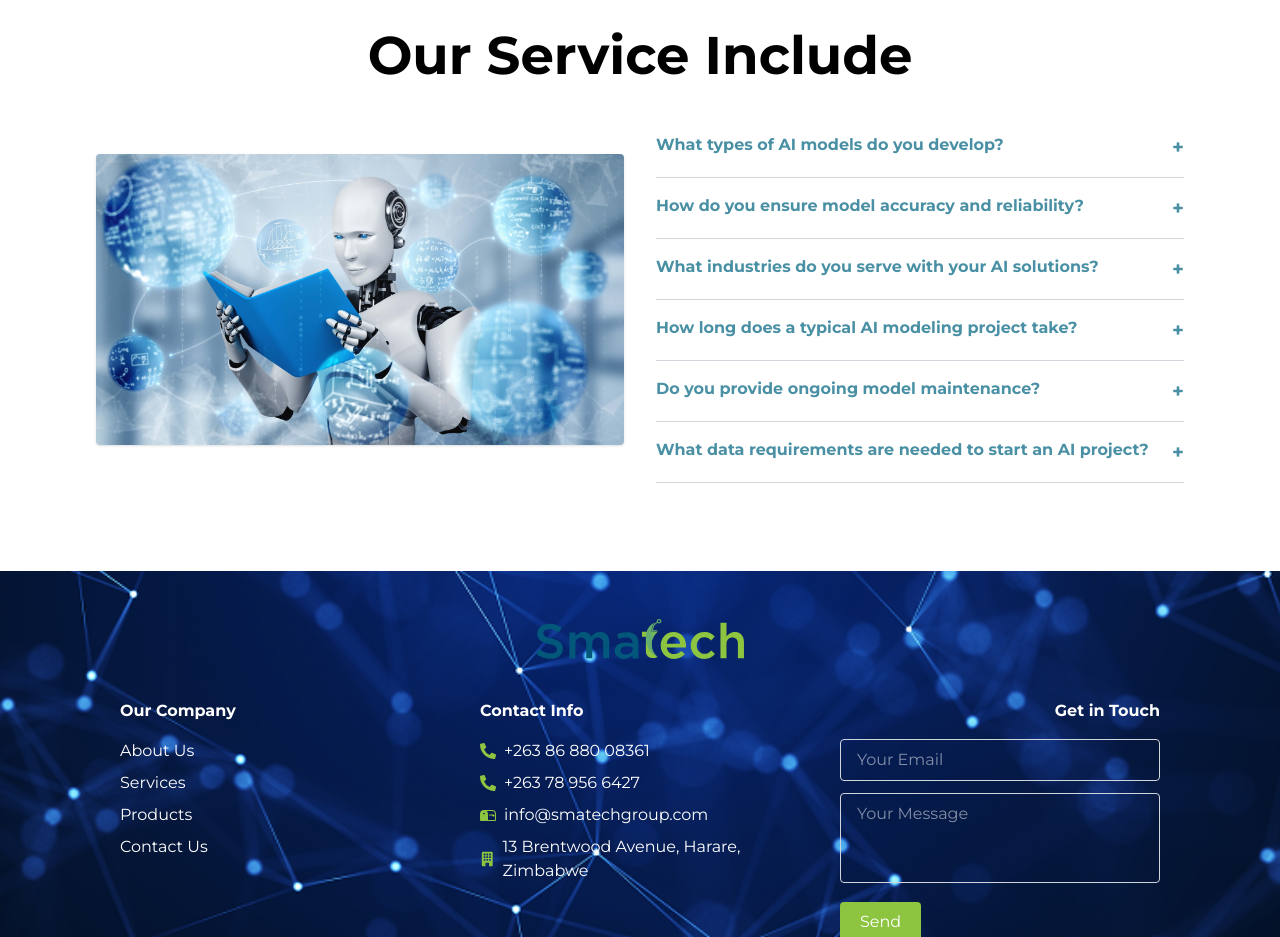
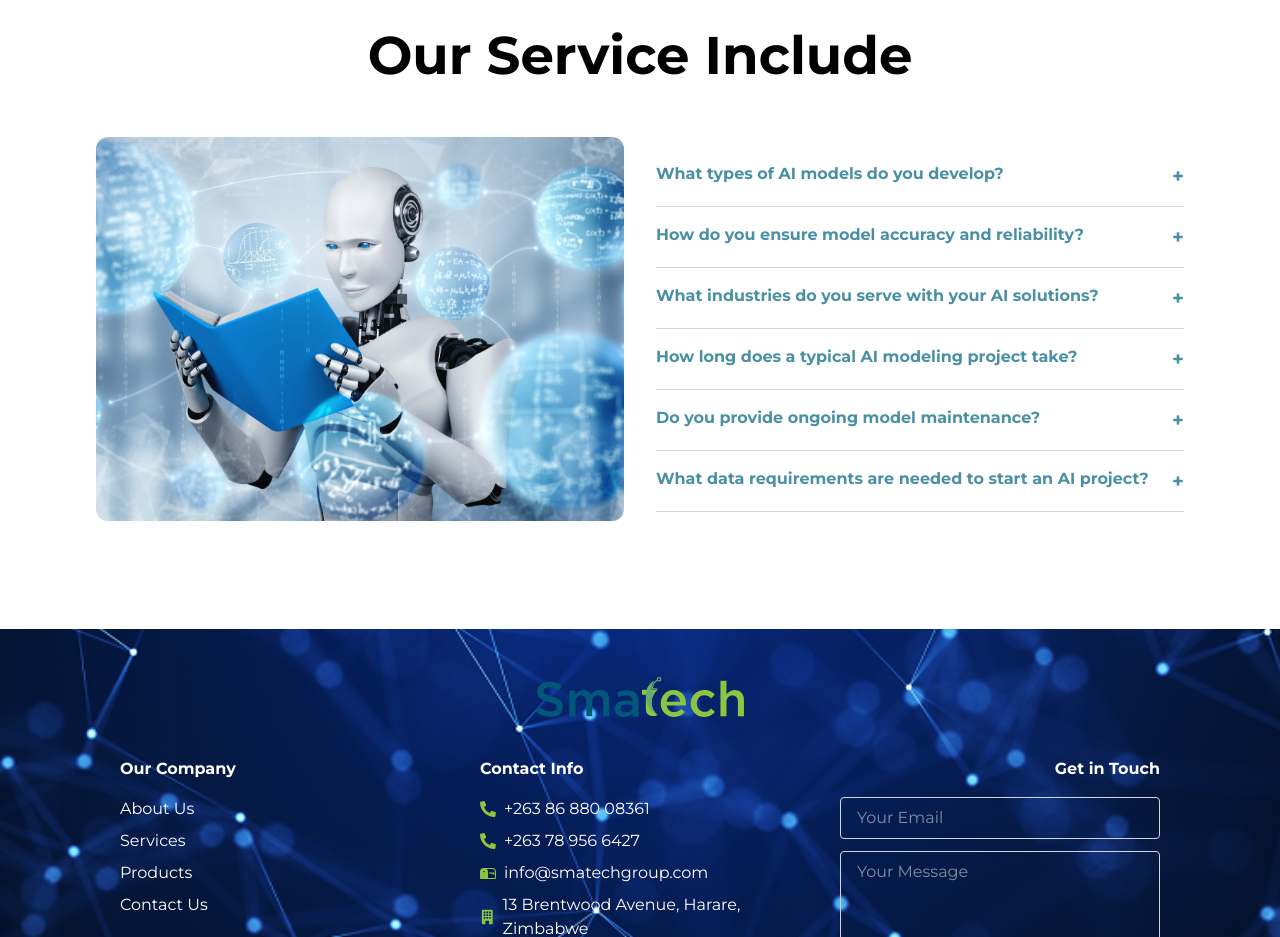
Before and after one commit to billychosee/Website, a Next.js app: page /services/aI-and-machine-learning in a window 1280 px wide. Shown: the part 1400-2337 px from the top of the page. Built offline with nearby package versions, Linux system fonts and the light colour scheme.

Commit message:
Final Changes ts configgfdsdhhffkg

```diff
--- a/src/app/components/ImageLeftAccordionRight.tsx
+++ b/src/app/components/ImageLeftAccordionRight.tsx
@@ -28,13 +28,13 @@ export function ImageLeftAccordionRight({
   return (
     <div className="flex flex-col items-center gap-8 px-5 py-8 md:flex-row md:px-24">
       {/* Image on the left */}
-      <div className="w-full md:w-1/2">
+      <div className="flex my-5 overflow-hidden md:w-1/2 h-96 rounded-xl">
         <Image
           src={imageSrc}
           alt={imageAlt}
           width={600}
           height={400}
-          className="rounded shadow"
+          className="object-cover w-full h-full rounded shadow"
         />
       </div>
 
@@ -44,7 +44,7 @@ export function ImageLeftAccordionRight({
           <div key={index} className="py-4 border-b border-gray-300">
             <button
               onClick={() => toggle(index)}
-              className="flex justify-between w-full text-left font-semibold text-[#4A90A4] hover:text-[#00b956] focus:outline-none"
+              className="flex justify-between w-full text-left font-semibold text-[#4A90A4] hover:text-[#00b956] focus:outline-none text-[16px] lg:text-[14px] xl:text-[16px]"
             >
               <span>{item.question}</span>
               <span className="text-xl">
```
